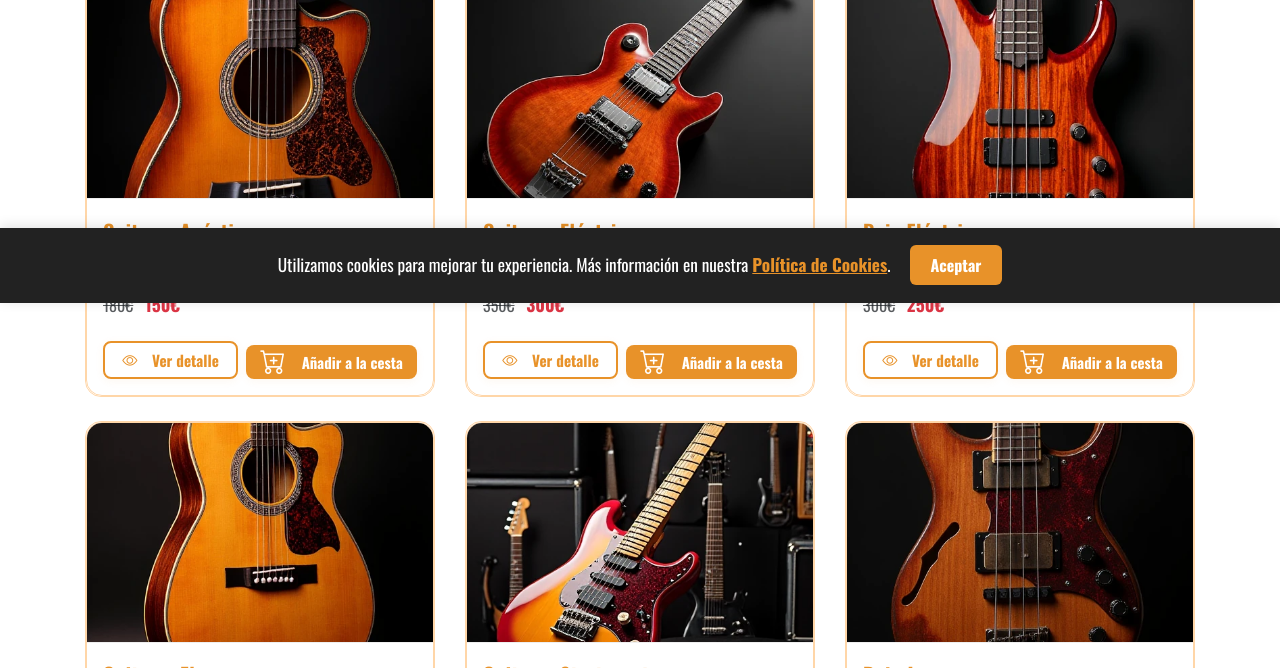
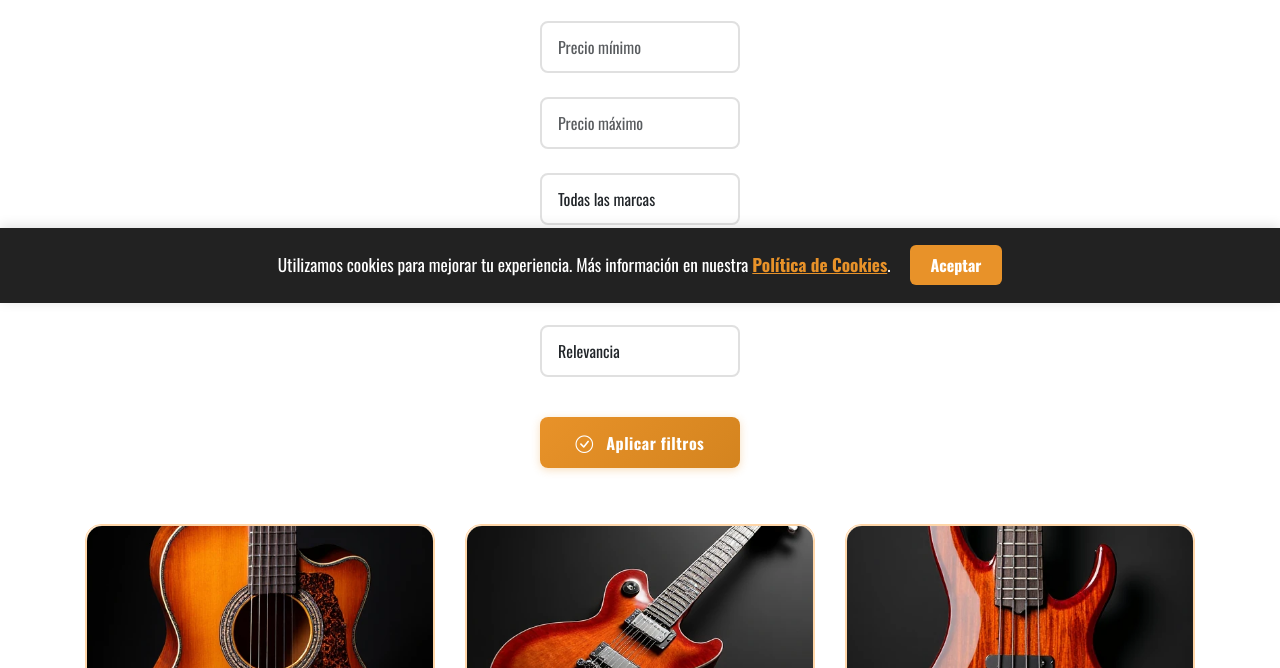
Before and after one commit to keyZZ92/RiffZone-Music-Store, a website: page src/pages/buscador.html in a window 1280 px wide. Shown: the part 497-1165 px from the top of the page. Drawn offline with nearby package versions, Linux system fonts and the light colour scheme.

Commit message:
integrado botón de buscar, alineado con el resto de elementos del header

```diff
--- a/src/pages/buscador.html
+++ b/src/pages/buscador.html
@@ -37,6 +37,100 @@
         Volver
       </button>
       <h1 id="products-title" class="main-title">Buscador de Productos</h1>
+      <!-- Filtros avanzados para el buscador -->
+      <div id="advanced-filters" class="advanced-filters mb-4" tabindex="-1">
+        <select
+          id="category-filter"
+          class="form-select mb-2"
+          aria-label="Filtrar por categoría"
+        >
+          <option value="">Todas las categorías</option>
+          <option value="acoustic-guitars">Guitarras acústicas</option>
+          <option value="electric-guitars">Guitarras eléctricas</option>
+          <option value="basses">Bajos</option>
+          <option value="drums">Baterías</option>
+          <option value="keyboard">Teclados</option>
+          <option value="amplifiers">Amplificadores</option>
+          <option value="effect-pedals">Pedales</option>
+          <option value="classical-guitars">Guitarras clásicas</option>
+        </select>
+        <input
+          type="number"
+          id="min-price"
+          class="form-control mb-2"
+          placeholder="Precio mínimo"
+          aria-label="Precio mínimo"
+          min="0"
+        />
+        <input
+          type="number"
+          id="max-price"
+          class="form-control mb-2"
+          placeholder="Precio máximo"
+          aria-label="Precio máximo"
+          min="0"
+        />
+        <select
+          id="brand-filter"
+          class="form-select mb-2"
+          aria-label="Filtrar por marca"
+        >
+          <option value="">Todas las marcas</option>
+          <option value="Yamaha">Yamaha</option>
+          <option value="Fender">Fender</option>
+          <option value="Ibanez">Ibanez</option>
+          <option value="Alhambra">Alhambra</option>
+          <option value="Martin">Martin</option>
+          <option value="Gibson">Gibson</option>
+          <option value="Cordoba">Cordoba</option>
+          <option value="Jackson">Jackson</option>
+          <option value="Marshall">Marshall</option>
+          <option value="Boss">Boss</option>
+          <option value="Electro-Harmonix">Electro-Harmonix</option>
+          <option value="Pearl">Pearl</option>
+          <option value="Roland">Roland</option>
+          <option value="Zildjian">Zildjian</option>
+          <option value="Mapex">Mapex</option>
+          <option value="DW">DW</option>
+          <option value="Tama">Tama</option>
+          <option value="Casio">Casio</option>
+          <option value="Korg">Korg</option>
+          <option value="Hammond">Hammond</option>
+        </select>
+        <select
+          id="offer-filter"
+          class="form-select mb-2"
+          aria-label="Filtrar por ofertas"
+        >
+          <option value="">Todas</option>
+          <option value="on-offer">Solo en oferta</option>
+        </select>
+        <select
+          id="sort-filter"
+          class="form-select mb-2"
+          aria-label="Ordenar por"
+        >
+          <option value="relevance">Relevancia</option>
+          <option value="price-asc">Precio: menor a mayor</option>
+          <option value="price-desc">Precio: mayor a menor</option>
+          <option value="popularity">Popularidad</option>
+          <option value="newest">Novedades</option>
+        </select>
+        <button
+          type="button"
+          id="apply-filters-btn"
+          class="btn btn-primary w-100 mt-3"
+          aria-label="Aplicar filtros seleccionados"
+        >
+          <i
+            class="bi bi-check-circle me-2"
+            aria-hidden="true"
+            title="aplicar filtros"
+          ></i>
+          Aplicar filtros
+        </button>
+      </div>
+      <!-- Fin filtros avanzados -->
       <!-- Contenedor para los productos filtrados -->
       <div
         id="catalog-products"
```
